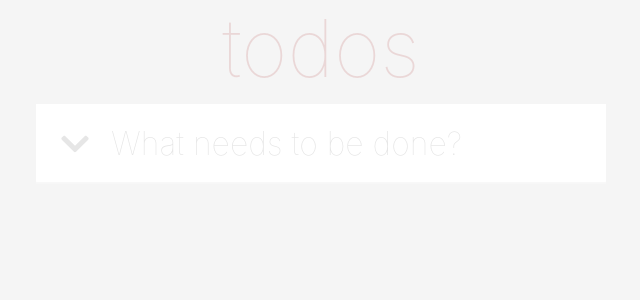
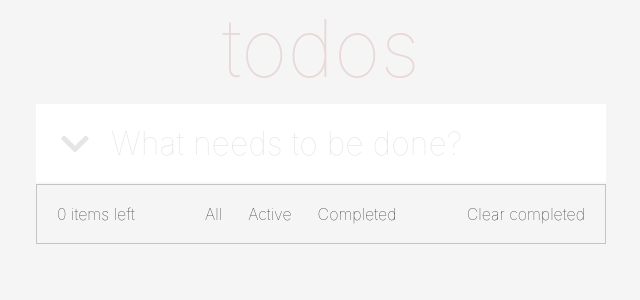
Before and after one commit to trinhthinh388/gm-todo-app, a React (Create React App) app: page / in a window 1280 px wide. Shown: the top 300 px of the page, without its empty margins (319-959 px from the left). Built offline with nearby package versions, Linux system fonts and the light colour scheme.

Commit message:
feat add clear all button

```diff
--- a/src/App.js
+++ b/src/App.js
@@ -1,6 +1,7 @@
 import React, {useState, useEffect} from 'react';
 import TodoInput from './components/TodoInput';
 import TodoList from './components/TodoList';
+import Footer from './components/Footer';
 
 export default function App(){
     const [todosList, setTodosList] = useState([]);
@@ -15,6 +16,7 @@ export default function App(){
                 <div className="row flex-column">
                     <TodoInput list={todosList} UpdateList={UpdateList}></TodoInput>
                     <TodoList list={todosList} UpdateList={UpdateList}/>
+                    <Footer list={todosList} UpdateList={UpdateList}/>
                 </div>
             </div>
         </div>
--- /dev/null
+++ b/src/components/Footer.js
@@ -0,0 +1,26 @@
+import React from 'react';
+
+export default function Footer(props){
+    const listReducer = (accumulator, currentValue) => accumulator + (currentValue.done === false ? 1 : 0);
+    function onClearCompleteHandle(){
+        props.UpdateList(props.list.filter(item =>{
+            return item.done === false;
+        }))
+    }
+    return(
+        <div id="footer" className="col-lg-6 mx-auto d-flex flex-row justify-content-between align-items-center">
+            <div className="footer__list-count">{
+            props.list.reduce(listReducer, 0)
+        } items left</div>
+            <div className="footer__filter">
+                <button data-filter="All" type="button" className="btn">All</button>
+                <button data-filter="Active" type="button" className="btn">Active</button>
+                <button data-filter="Completed" type="button" className="btn">Completed</button>
+            </div>
+            <div onClick={onClearCompleteHandle} className="footer__clear-btn">Clear completed</div>
+            <div className="page"></div>
+            <div className="page"></div>
+            <div className="page"></div>
+        </div>
+    );
+}
--- /dev/null
+++ b/src/scss/components/_footer.scss
@@ -0,0 +1,29 @@
+#footer{
+    position: relative;
+    font-weight: 100;
+    border: 1px solid rgba($color: #000000, $alpha: 0.2);
+    padding: 10px 20px;
+    .footer__filter{
+        button{
+            font-weight: 100;
+            &:hover{
+                border: 1px solid rgba(175, 47, 47, 0.15);
+            }
+        }
+    }
+
+    .active{
+        border: 1px solid rgba(175, 47, 47, 0.15);
+    }
+
+    .footer__clear-btn{
+        cursor: pointer;
+        &:hover{
+            text-decoration: underline;
+        }
+    }
+
+    .page{
+        position: absolute;
+    }
+}
--- a/src/scss/main.scss
+++ b/src/scss/main.scss
@@ -11,3 +11,4 @@
 @import "./components/todos-input";
 @import "./components/todos-item";
 @import "./components//todos-list";
+@import "./components/footer";
```
Also changed, not shown: src/css/main.css, 1 other file (tests, documents, lock files or other folders).
